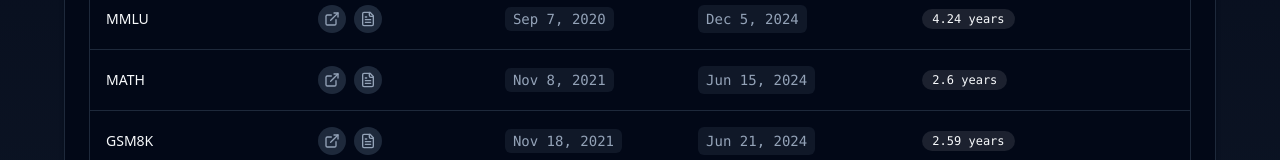
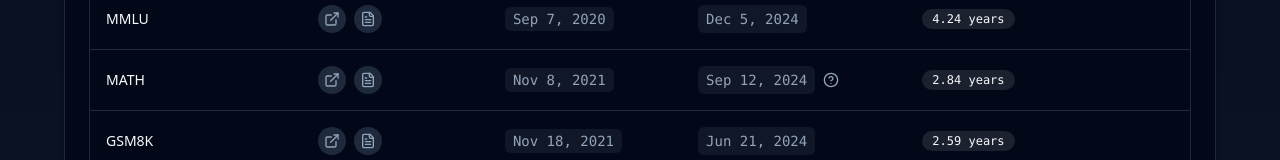
Before and after one commit to mrconter1/h-matched-tracker, a Next.js app: page / in a window 1280 px wide. Shown: the part 1763-1923 px from the top of the page. Built offline with nearby package versions, Linux system fonts and the light colour scheme.

Commit message:
Add data for MATH

```diff
--- a/src/data/benchmarks.ts
+++ b/src/data/benchmarks.ts
@@ -144,10 +144,16 @@ export const benchmarkData: Benchmark[] = [
     benchmark: "MATH",
     release: "2021-11-08",
     solved: {
-      date: "2024-06-15",
-      model: "GPT-3",
-      score: "95.1%",
+      date: "2024-09-12",
+      model: "O1",
+      score: "94.8%",
       source: "https://github.com/hendrycks/math/",
+      achievementSource: "https://openai.com/index/learning-to-reason-with-llms/",
+      humanPerformance: {
+        score: "90%",
+        source: "https://arxiv.org/pdf/2103.03874",
+        date: "2021-11-08"
+      }
     },
     url: "https://github.com/hendrycks/math/",
     paperUrl: "https://arxiv.org/pdf/2103.03874v2"
```
